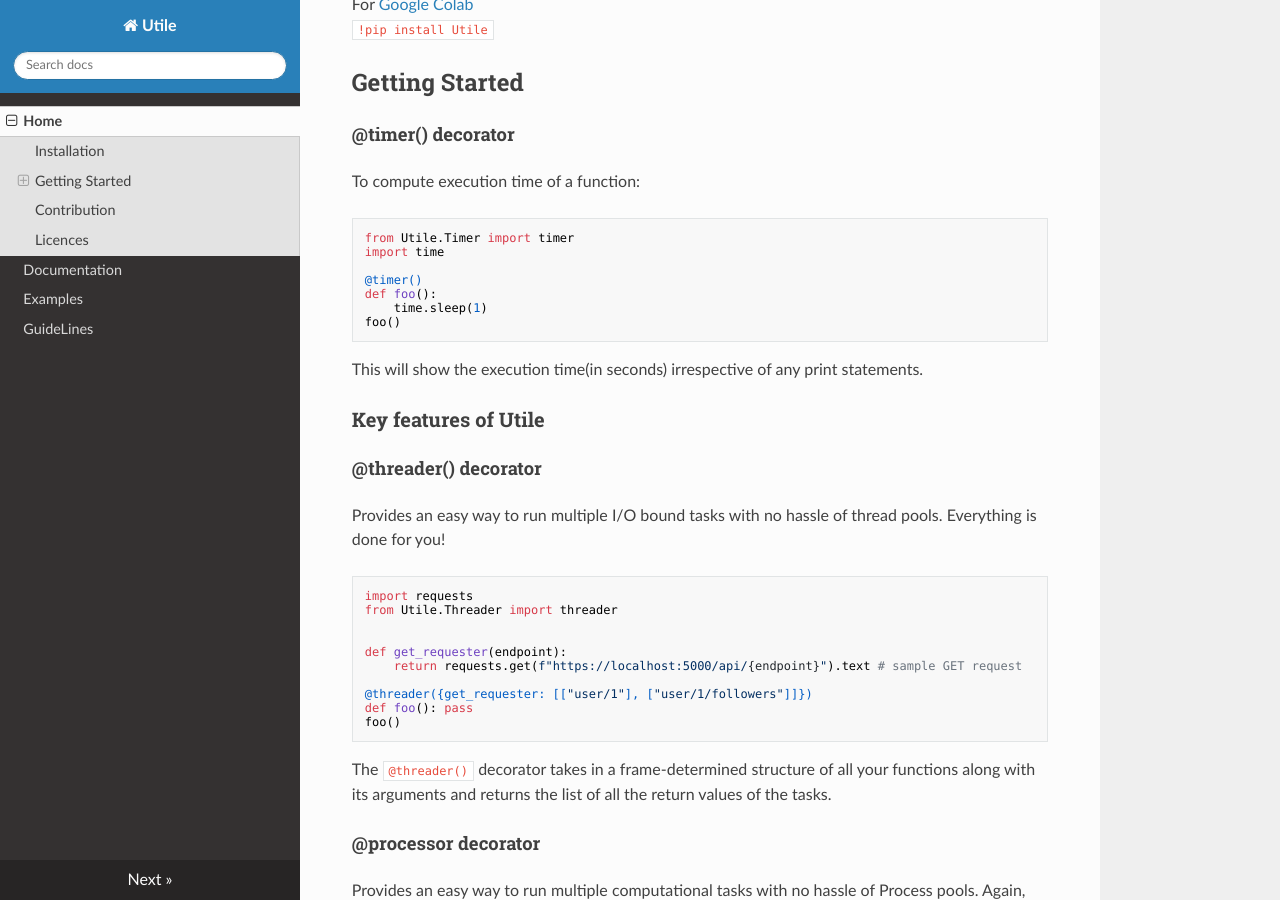
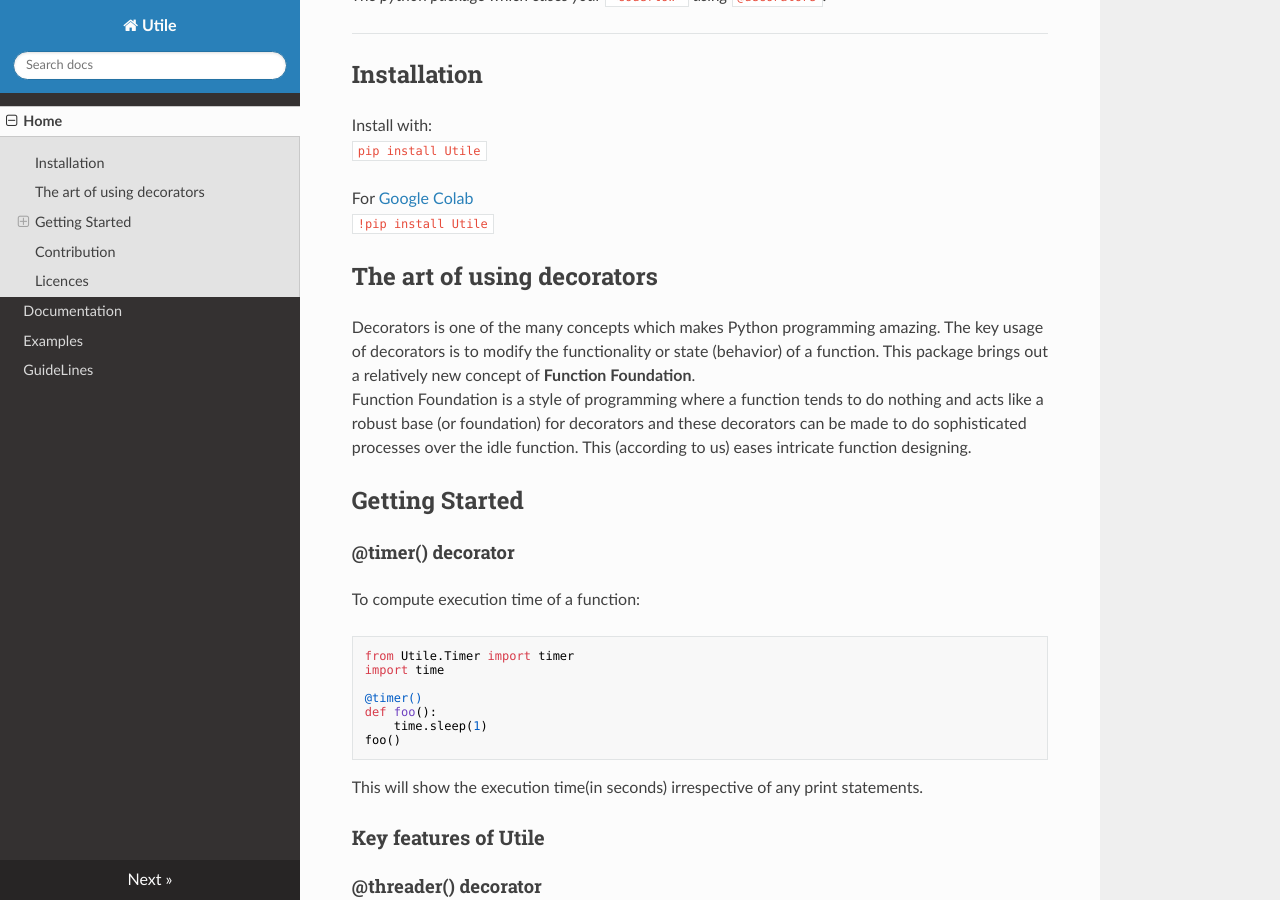
Before and after one commit to j0fiN/utile, an MkDocs documentation site: the page built from docs/index.md, in a window 1280 px wide and 900 px high, scrolled down 370 px. Built offline with MkDocs 1.6.1, drawn with Linux system fonts in a browser that asks for light colours; nearby versions of some CDN libraries.

Commit message:
ADD: doc on decorators

````diff
--- a/docs/index.md
+++ b/docs/index.md
@@ -9,6 +10,14 @@
 
 For [Google Colab](https://colab.research.google.com/notebooks/welcome.ipynb)
 ```!pip install Utile```
+## The art of using decorators
+Decorators is one of the many concepts which makes Python programming amazing. The key usage
+of decorators is to modify the functionality or state (behavior) of a function. This package brings out a relatively
+new concept of
+**Function Foundation**.
+Function Foundation is a style of programming where a function tends to do nothing and acts like a robust base (or
+foundation) for decorators and these decorators can be made to do sophisticated processes over the idle function.
+This (according to us) eases intricate function designing.
 ## Getting Started
 #### @timer() decorator
 To compute execution time of a function:
````
Also changed, not shown: other parts of docs/index.md (+2 -1 lines).
